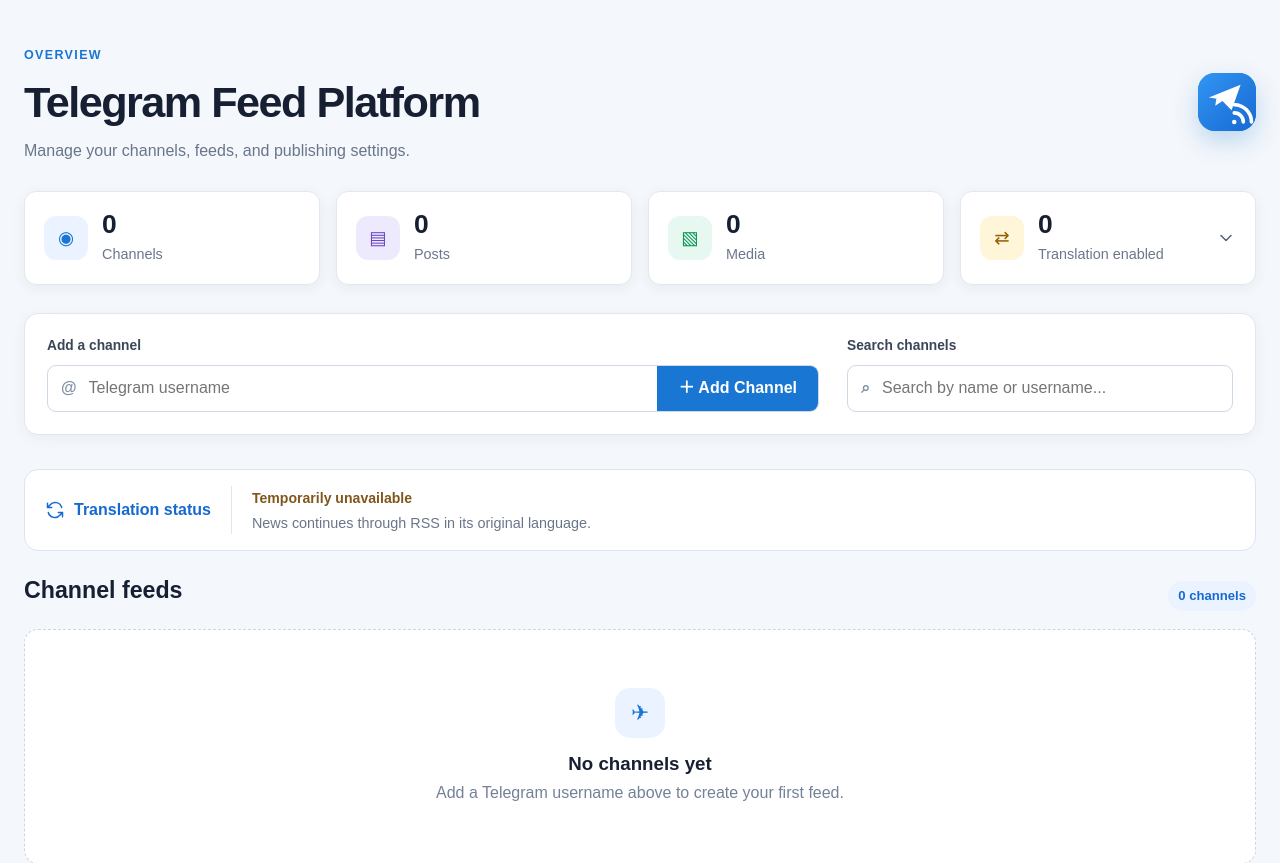
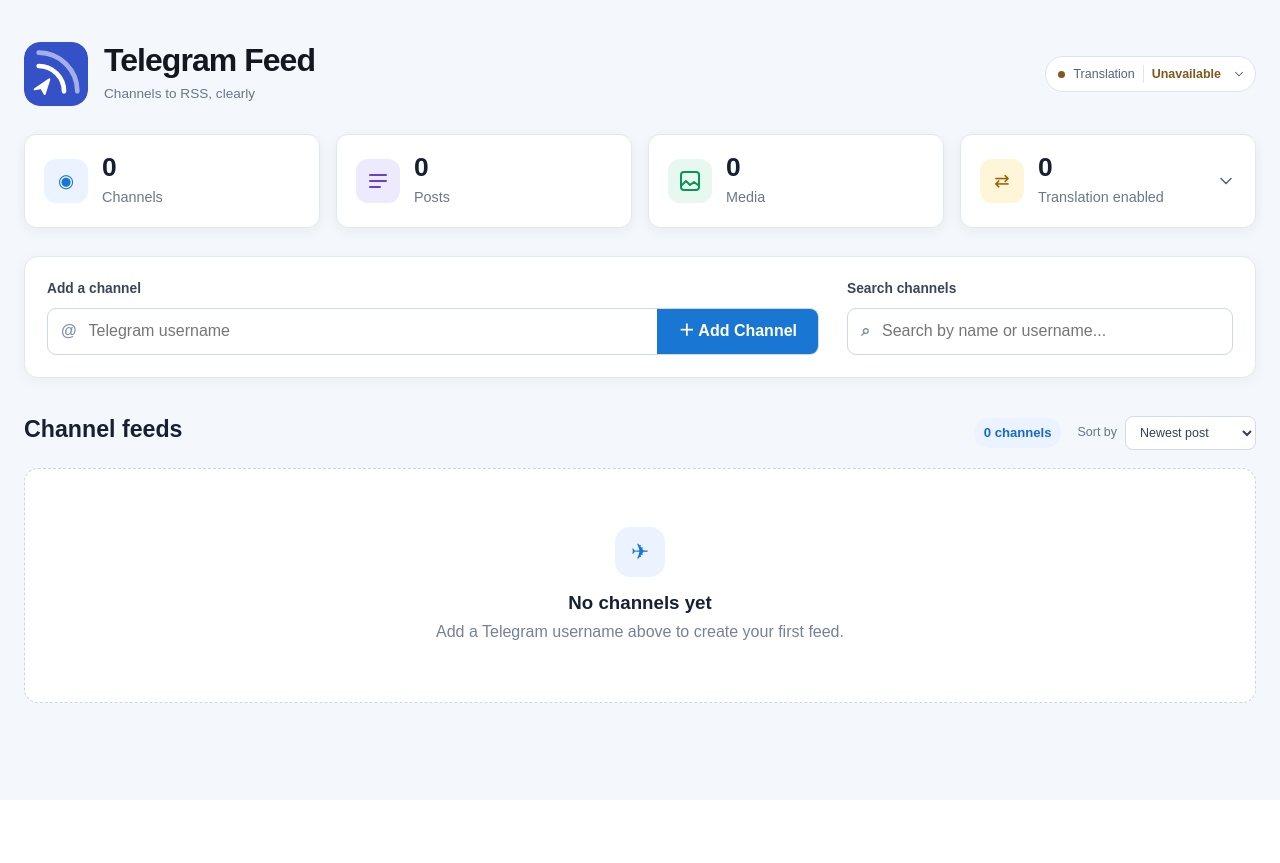
Before and after one commit to MohamdAlJawhari/telegram-feed-platform, a FastAPI app: page /telegram-feed in a window 1280 px wide. Shown: the top 863 px of the page. After the commit the page ends 703 px from the top, so only its background shows below. Run offline with FastAPI, Linux system fonts and the light colour scheme; data that the repository does not hold is empty; parts of the project's set-up code (start-up, migrations or seed data) failed here and were passed over.

Commit message:
feat: Revamp dashboard UI with improved translation activity display and sorting options

```diff
--- a/app/dashboard/static/css/dashboard.css
+++ b/app/dashboard/static/css/dashboard.css
@@ -5,31 +5,28 @@ body {
 }
 
 .translation-activity {
-    display: flex;
-    align-items: center;
-    gap: 20px;
-    margin: 22px 0;
-    padding: 16px 20px;
-    border: 1px solid #dbe5f0;
-    border-radius: 14px;
-    background: #fff;
+    --service-color: #69768a;
+    position: relative;
+    max-width: 100%;
+    margin-left: auto;
+    font-size: .78rem;
 }
-
-.translation-activity h2 { margin: 0; font-size: 1rem; }
-.translation-activity p { margin: 3px 0 0; overflow-wrap: anywhere; color: #52627a; font-size: .88rem; }
-.translation-service-heading { display: flex; align-items: center; gap: 9px; color: #1769d2; flex: 0 0 auto; }
-.translation-service-summary { border-left: 1px solid #e0e6ef; padding-left: 20px; }
-.translation-service-summary strong { font-size: .88rem; }
-.translation-activity[data-state="ready"] .translation-service-summary strong { color: #21613e; }
-.translation-activity[data-state="paused"] .translation-service-summary strong,
-.translation-activity[data-state="unavailable"] .translation-service-summary strong,
-.translation-activity[data-state="stopped"] .translation-service-summary strong { color: #80571d; }
+.translation-activity[data-tone="success"] { --service-color: #21613e; }
+.translation-activity[data-tone="progress"] { --service-color: #1769d2; }
+.translation-activity[data-tone="warning"] { --service-color: #80571d; }
+.translation-activity summary { display: flex; align-items: center; gap: 8px; padding: 8px 12px; border: 1px solid #dbe5f0; border-radius: 999px; background: #fff; color: #52627a; cursor: pointer; list-style: none; }
+.translation-activity summary::-webkit-details-marker { display: none; }
+.translation-activity summary:hover, .translation-activity[open] summary { border-color: #bacce3; background: #f9fbff; }
+.translation-activity summary:focus-visible { outline: 3px solid #1769d2; outline-offset: 3px; }
+.service-dot { flex: 0 0 7px; width: 7px; height: 7px; border-radius: 50%; background: var(--service-color); }
+#translation-service-label { padding-left: 8px; border-left: 1px solid #e0e6ef; color: var(--service-color); font-weight: 600; }
+.service-chevron { width: 14px; height: 14px; flex-basis: 14px; transition: transform .2s; }
+.translation-activity[open] .service-chevron { transform: rotate(180deg); }
+.translation-service-details { position: absolute; top: calc(100% + 8px); right: 0; z-index: 5; width: 280px; max-width: calc(100vw - 28px); padding: 14px 16px; border: 1px solid #dbe5f0; border-radius: 12px; background: #fff; box-shadow: 0 8px 28px #17203314; }
+.translation-service-details > strong { color: #172033; font-size: .8rem; }
+.translation-service-details p { margin: 6px 0 0; color: #52627a; line-height: 1.6; overflow-wrap: anywhere; }
 .icon-symbols { position: absolute; width: 0; height: 0; overflow: hidden; }
 .ui-icon { flex: 0 0 20px; vertical-align: middle; }
-.translation-activity > div > p,
-.translation-memory-note { color: #69768a; font-size: 0.9rem; }
-.translation-activity[data-state="paused"],
-.translation-activity[data-memory-state="critical"] { border-color: #d89a55; }
 
 .dashboard-page {
     width: min(1440px, calc(100% - 48px));
@@ -39,7 +36,8 @@ body {
 
 .dashboard-header {
     display: flex;
-    justify-content: space-between;
+    flex-wrap: wrap;
+    gap: 16px;
     align-items: center;
     margin-bottom: 28px;
 }
@@ -53,10 +51,13 @@ body {
 }
 
 .dashboard-header h1 {
-    margin: 4px 0;
-    font-size: clamp(2rem, 4vw, 2.7rem);
-    letter-spacing: -0.035em;
+    margin: 0 0 6px;
+    color: #14171f;
+    font-size: clamp(1.5rem, 4vw, 2rem);
+    line-height: 1.1;
+    letter-spacing: -0.03em;
 }
+.dashboard-header p { font-size: .85rem; }
 
 .dashboard-header p,
 .section-title p {
@@ -66,14 +67,11 @@ body {
 
 .header-mark {
     display: grid;
-    width: 58px;
-    height: 58px;
+    width: 64px;
+    height: 64px;
+    flex: 0 0 64px;
     place-items: center;
-    border-radius: 17px;
-    background: linear-gradient(135deg, #3195f3, #1769d2);
-    box-shadow: 0 10px 24px rgba(25, 118, 210, 0.25);
-    color: #fff;
-    font-size: 1.65rem;
+    border-radius: 16px;
 }
 .header-mark img { display: block; width: 100%; height: 100%; border-radius: inherit; }
 
@@ -226,6 +224,10 @@ body {
 
 .section-title h2 { margin: 0 0 3px; font-size: 1.45rem; }
 .channel-count { flex: 0 0 auto; padding: 5px 10px; border-radius: 999px; background: #eaf3ff; color: #1769d2; font-size: 0.82rem; font-weight: 700; }
+.channel-list-controls { display: flex; flex-wrap: wrap; align-items: center; gap: 10px 16px; }
+.channel-sort { display: inline-flex; align-items: center; gap: 8px; color: #69768a; font-size: .78rem; }
+.channel-sort select { max-width: 100%; padding: 8px 10px; border: 1px solid #d3dce8; border-radius: 8px; background: #fff; color: #344054; font: inherit; cursor: pointer; }
+.channel-sort select:focus-visible { outline: 3px solid #1769d2; outline-offset: 2px; }
 
 .channels {
     display: grid;
@@ -354,12 +356,13 @@ body {
 
 @media (max-width: 760px) {
     .dashboard-page { width: min(100% - 28px, 1440px); padding-top: 25px; }
-    .header-mark { display: none; }
+    .dashboard-header { gap: 12px; }
+    .header-mark { width: 48px; height: 48px; flex-basis: 48px; border-radius: 12px; }
     .statistics { grid-template-columns: repeat(2, 1fr); }
     .channel-controls { grid-template-columns: 1fr; gap: 18px; }
     .channels { grid-template-columns: 1fr; }
-    .translation-activity { align-items: flex-start; flex-direction: column; gap: 10px; }
-    .translation-service-summary { border-left: 0; padding-left: 0; }
+    .translation-activity { margin-left: 0; }
+    .translation-service-details { left: 0; right: auto; }
 }
 
 @media (max-width: 480px) {
@@ -368,7 +371,7 @@ body {
     .input-group { align-items: stretch; flex-wrap: wrap; }
     .input-group input { width: calc(100% - 35px); }
     .input-group button { width: 100%; min-height: 43px; }
-    .section-title { align-items: start; }
+    .section-title { align-items: start; flex-wrap: wrap; gap: 10px; }
     .channel-count { font-size: .75rem; }
     .channel-card-header { align-items: flex-start; }
     .actions { grid-template-columns: repeat(2, minmax(0, 1fr)); }
--- a/app/dashboard/static/js/dashboard.js
+++ b/app/dashboard/static/js/dashboard.js
@@ -1,6 +1,10 @@
 (() => {
     const searchInput = document.getElementById("search");
     const cards = [...document.querySelectorAll(".channel-card")];
+    const channelList = document.querySelector('.channels');
+    const sortSelect = document.getElementById('channel-sort');
+    const cardsByUsername = new Map(cards.map(card => [card.dataset.username, card]));
+    const nameCollator = new Intl.Collator(undefined, { sensitivity: 'base', numeric: true });
     const noResults = document.getElementById("no-search-results");
     const toast = document.getElementById("copy-toast");
     const translationDialog = document.getElementById("translation-channels-dialog");
@@ -27,6 +31,44 @@
     let toastTimer;
     let latestPostsRefreshId = 0;
     const relativeTime = new Intl.RelativeTimeFormat(undefined, { numeric: "auto" });
+
+    function timestamp(value) {
+        if (!value) return 0;
+        // SQLite timestamps are UTC but omit the timezone suffix.
+        let normalized = value.replace(' ', 'T');
+        if (!/(Z|[+-]\d{2}:?\d{2})$/i.test(normalized)) normalized += 'Z';
+        return Date.parse(normalized) || 0;
+    }
+
+    function sortChannels() {
+        const byName = (a, b) => nameCollator.compare(a.dataset.title, b.dataset.title) ||
+            nameCollator.compare(a.dataset.username, b.dataset.username);
+        const byLatest = (a, b) => timestamp(b.dataset.latestPost) - timestamp(a.dataset.latestPost);
+        const sorted = [...cards].sort((a, b) => {
+            switch (sortSelect.value) {
+                case 'newest': return timestamp(b.dataset.createdAt) - timestamp(a.dataset.createdAt) || byName(a, b);
+                case 'name': return byName(a, b);
+                case 'name-desc': return byName(b, a);
+                case 'active': return Number(b.dataset.enabled === 'true') - Number(a.dataset.enabled === 'true') || byLatest(a, b) || byName(a, b);
+                default: return byLatest(a, b) || byName(a, b);
+            }
+        });
+        const current = [...channelList.querySelectorAll('.channel-card')];
+        if (sorted.every((card, index) => card === current[index])) return;
+        const focused = document.activeElement;
+        sorted.forEach(card => channelList.appendChild(card));
+        if (focused && channelList.contains(focused)) focused.focus({ preventScroll: true });
+    }
+
+    try {
+        const saved = localStorage.getItem('channels-sort');
+        if ([...sortSelect.options].some(option => option.value === saved)) sortSelect.value = saved;
+    } catch (_) { /* Use the default when storage is unavailable. */ }
+    sortChannels();
+    sortSelect.addEventListener('change', () => {
+        sortChannels();
+        try { localStorage.setItem('channels-sort', sortSelect.value); } catch (_) { /* Storage may be blocked. */ }
+    });
 
     function updatePostTime(element, value) {
         const date = new Date(value);
@@ -120,6 +162,8 @@
             if (refreshId !== latestPostsRefreshId) return;
 
             channels.forEach(channel => {
+                const card = cardsByUsername.get(channel.channel_username);
+                if (card) card.dataset.latestPost = channel.latest_post_date || '';
                 window.ChannelAvatars.update(channel);
                 const element = document.getElementById(`latest-${channel.channel_username}`);
                 if (element) {
@@ -128,6 +172,7 @@
                     if (time) updatePostTime(time, channel.latest_post_date);
                 }
             });
+            sortChannels();
         } catch (error) {
             console.error("Could not refresh latest posts:", error);
             cards.forEach(card => {
--- a/app/dashboard/static/js/translation_activity.js
+++ b/app/dashboard/static/js/translation_activity.js
@@ -6,18 +6,34 @@
     const label = document.getElementById("translation-service-label");
     let stopped = false;
 
+    if (panel.tagName === 'DETAILS') {
+        panel.addEventListener('keydown', event => {
+            if (event.key === 'Escape') {
+                panel.open = false;
+                panel.querySelector('summary').focus();
+            }
+        });
+        document.addEventListener('click', event => {
+            if (!panel.contains(event.target)) panel.open = false;
+        });
+    }
+
     function showSummary(data) {
         if (data.state === "checking") {
+            panel.dataset.tone = "neutral";
             label.textContent = "Checking";
             status.textContent = "Checking the translation service.";
         } else if (["paused", "unavailable", "stopped"].includes(data.state)) {
-            label.textContent = "Temporarily unavailable";
+            panel.dataset.tone = "warning";
+            label.textContent = "Unavailable";
             status.textContent = "News continues through RSS in its original language.";
         } else if (data.running || data.waiting) {
+            panel.dataset.tone = "progress";
             label.textContent = "Translating";
             const running = data.running || 0, waiting = data.waiting || 0;
             status.textContent = `${running} ${running === 1 ? "post" : "posts"} in progress, ${waiting} waiting.`;
         } else {
+            panel.dataset.tone = "success";
             label.textContent = "Ready";
             status.textContent = "Translation is available.";
         }
--- a/app/dashboard/templates/dashboard.html
+++ b/app/dashboard/templates/dashboard.html
@@ -16,12 +16,24 @@
     {{ symbols() }}
     <main class="dashboard-page">
         <header class="dashboard-header">
+            <div class="header-mark" aria-hidden="true"><img src="/static/favicon.svg" alt="" width="64" height="64"></div>
             <div>
-                <span class="eyebrow">Overview</span>
-                <h1>Telegram Feed Platform</h1>
-                <p>Manage your channels, feeds, and publishing settings.</p>
+                <h1>Telegram Feed</h1>
+                <p>Channels to RSS, clearly</p>
             </div>
-            <div class="header-mark" aria-hidden="true"><img src="/static/favicon.svg" alt="" width="58" height="58"></div>
+            <details class="translation-activity" data-summary="true" data-tone="neutral"
+                     data-activity-url="/telegram-feed/translation-activity">
+                <summary>
+                    <span class="service-dot" aria-hidden="true"></span>
+                    <span>Translation</span>
+                    <strong id="translation-service-label" role="status" aria-live="polite">Checking</strong>
+                    {{ icon('chevron', 'service-chevron ui-icon') }}
+                </summary>
+                <div class="translation-service-details">
+                    <strong>Translation status</strong>
+                    <p id="translation-activity-status">Checking the translation service.</p>
+                </div>
+            </details>
         </header>
 
         <section class="statistics" aria-label="Feed statistics">
@@ -30,11 +42,11 @@
                 <div><strong>{{ statistics["channels"] }}</strong><span>Channels</span></div>
             </article>
             <article class="stat-card stat-posts">
-                <span class="stat-icon" aria-hidden="true">▤</span>
+                <span class="stat-icon" aria-hidden="true"><svg width="24" height="24" viewBox="0 0 24 24" fill="none" stroke="currentColor" stroke-width="2" stroke-linecap="round" stroke-linejoin="round"><path d="M4 6h16M4 12h16M4 18h10"/></svg></span>
                 <div><strong>{{ statistics["posts"] }}</strong><span>Posts</span></div>
             </article>
             <article class="stat-card stat-media">
-                <span class="stat-icon" aria-hidden="true">▧</span>
+                <span class="stat-icon" aria-hidden="true"><svg width="24" height="24" viewBox="0 0 24 24" fill="none" stroke="currentColor" stroke-width="2" stroke-linecap="round" stroke-linejoin="round"><rect x="3" y="3" width="18" height="18" rx="3"/><path d="m4 16 4-4 4 4 4-3 4 3"/></svg></span>
                 <div><strong>{{ statistics["media"] }}</strong><span>Media</span></div>
             </article>
             <button class="stat-card stat-translation" id="translation-channels-trigger" type="button"
@@ -90,17 +102,6 @@
             </div>
         </section>
 
-        <section class="translation-activity" aria-labelledby="translation-activity-heading" data-summary="true"
-                 data-activity-url="/telegram-feed/translation-activity">
-            <div class="translation-service-heading">
-                {{ icon('refresh') }}<h2 id="translation-activity-heading">Translation status</h2>
-            </div>
-            <div class="translation-service-summary" role="status" aria-live="polite">
-                <strong id="translation-service-label">Checking</strong>
-                <p id="translation-activity-status">Checking the translation service.</p>
-            </div>
-        </section>
-
         {% if success %}
         <div class="notice notice-success" role="status">✓ Channel added successfully.</div>
         {% endif %}
@@ -113,12 +114,28 @@
                 <div>
                     <h2 id="channels-heading">Channel feeds</h2>
                 </div>
-                <span class="channel-count">{{ statistics["channels"] }} {% if statistics['channels'] == 1 %}channel{% else %}channels{% endif %}</span>
+                <div class="channel-list-controls">
+                    <span class="channel-count">{{ statistics["channels"] }} {% if statistics['channels'] == 1 %}channel{% else %}channels{% endif %}</span>
+                    <label class="channel-sort" for="channel-sort">
+                        <span>Sort by</span>
+                        <select id="channel-sort">
+                            <option value="latest">Newest post</option>
+                            <option value="newest">Newest channel</option>
+                            <option value="name">Name: A–Z</option>
+                            <option value="name-desc">Name: Z–A</option>
+                            <option value="active">Active first</option>
+                        </select>
+                    </label>
+                </div>
             </div>
 
             <div class="channels">
                 {% for channel in channels %}
-                <article class="channel-card" data-search="{{ channel['channel_title'] }} {{ channel['channel_username'] }}">
+                <article class="channel-card" data-search="{{ channel['channel_title'] }} {{ channel['channel_username'] }}"
+                         data-title="{{ channel['channel_title'] or channel['channel_username'] }}"
+                         data-username="{{ channel['channel_username'] }}"
+                         data-created-at="{{ channel['created_at'] or '' }}"
+                         data-enabled="{{ 'true' if channel['enabled'] else 'false' }}">
                     <div class="channel-card-header">
                         <div class="channel-identity">
                             {{ avatar(channel) }}
--- a/app/database/models.py
+++ b/app/database/models.py
@@ -274,7 +274,8 @@ def get_all_channels():
             channel_id,
             channel_title,
             channel_username,
-            enabled
+            enabled,
+            created_at
         FROM channels
         ORDER BY channel_title
     """)
```
Also changed, not shown: app/dashboard/static/favicon.svg.
